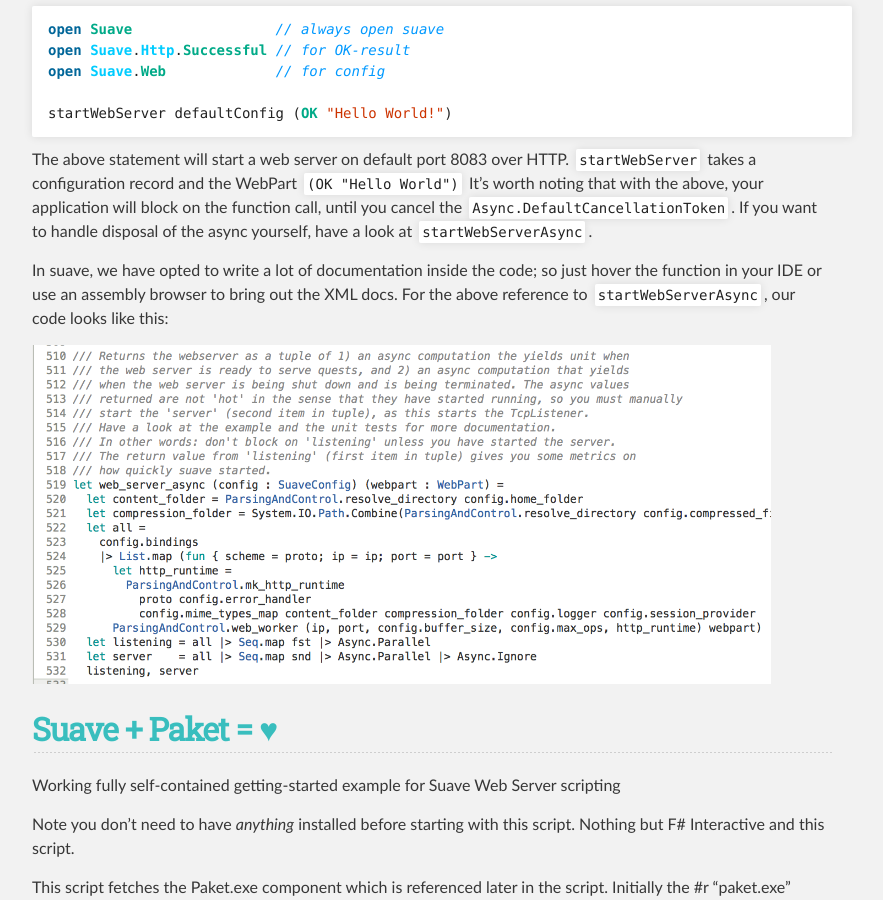
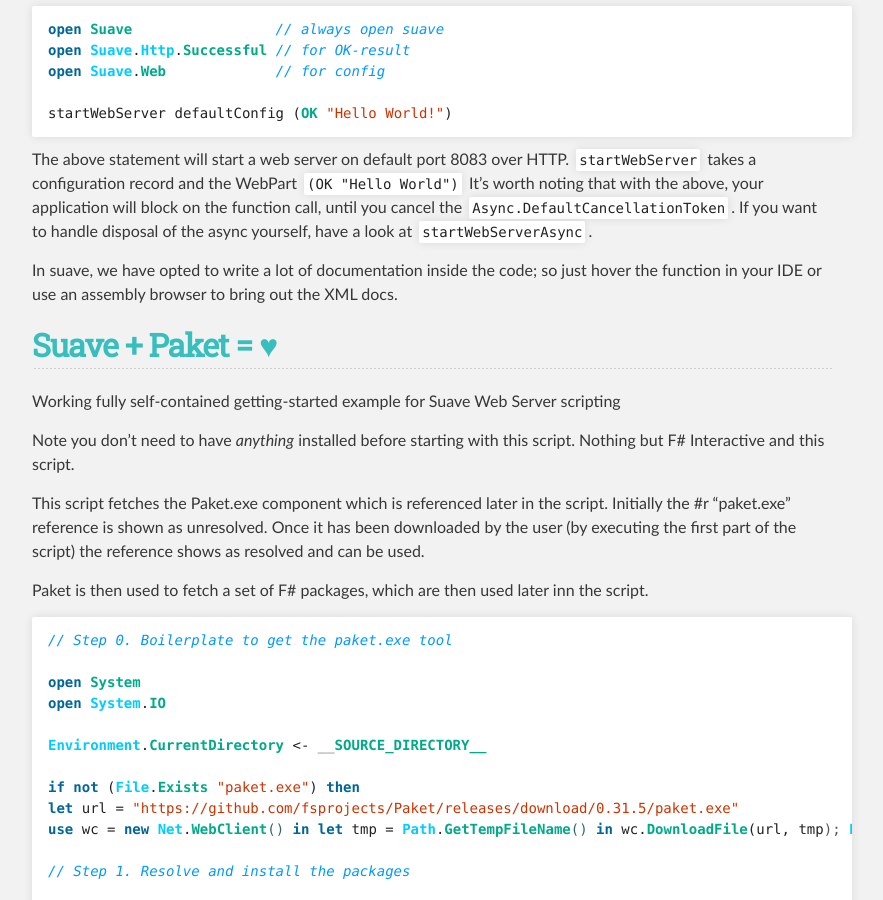
Before and after one commit to SuaveIO/suave, a Jekyll site: the page built from index.md, in a window 1280 px wide and 900 px high, scrolled down 922 px. Shown: the whole window, without its empty margins (208-1091 px from the left). Built offline with Jekyll 4.4.1, drawn with Linux system fonts in a browser that asks for light colours.

Commit message:
remove old screenshot

```diff
--- a/_includes/content.md
+++ b/_includes/content.md
@@ -48,9 +48,7 @@
 
 In suave, we have opted to write a lot of documentation inside the code; so just
 hover the function in your IDE or use an assembly browser to bring out the XML
-docs. For the above reference to `startWebServerAsync`, our code looks like this:
-
-![startWebServerAsync documentation](/images/web_server_async_code.png)
+docs.
 
 Suave + Paket = ♥
 -----------------
```
